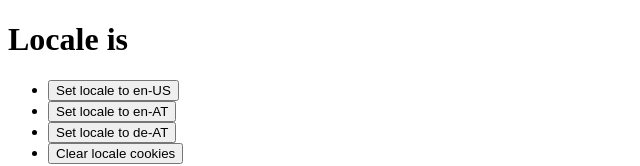
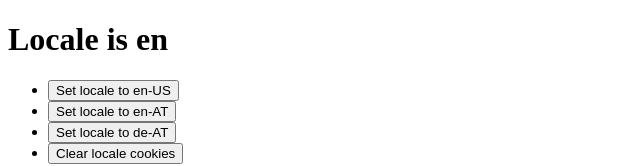
Before and after one commit to chrishannaby/nextjs-country-based-redirects-microsites, a Next.js app in the folder stores/: page / in a window 1280 px wide. Shown: the top 166 px of the page, without its empty margins (0-640 px from the left). Built offline with nearby package versions, Linux system fonts and the light colour scheme.

Commit message:
fix locale handling

```diff
--- a/stores/pages/index.js
+++ b/stores/pages/index.js
@@ -5,7 +5,7 @@ import Cookies from "universal-cookie";
 const locales = [
   {
     name: "en-US",
-    path: "/us",
+    path: "/",
     language: "en",
     country: "US",
   },
@@ -40,10 +40,10 @@ export default function Home() {
   return (
     <>
       <Head>
-        <title>{locale.name}</title>
+        <title>{locale}</title>
       </Head>
       <main>
-        <h1>Locale is {locale.name}</h1>
+        <h1>Locale is {locale}</h1>
         <ul>
           {locales.map((locale) => {
             return (
```
